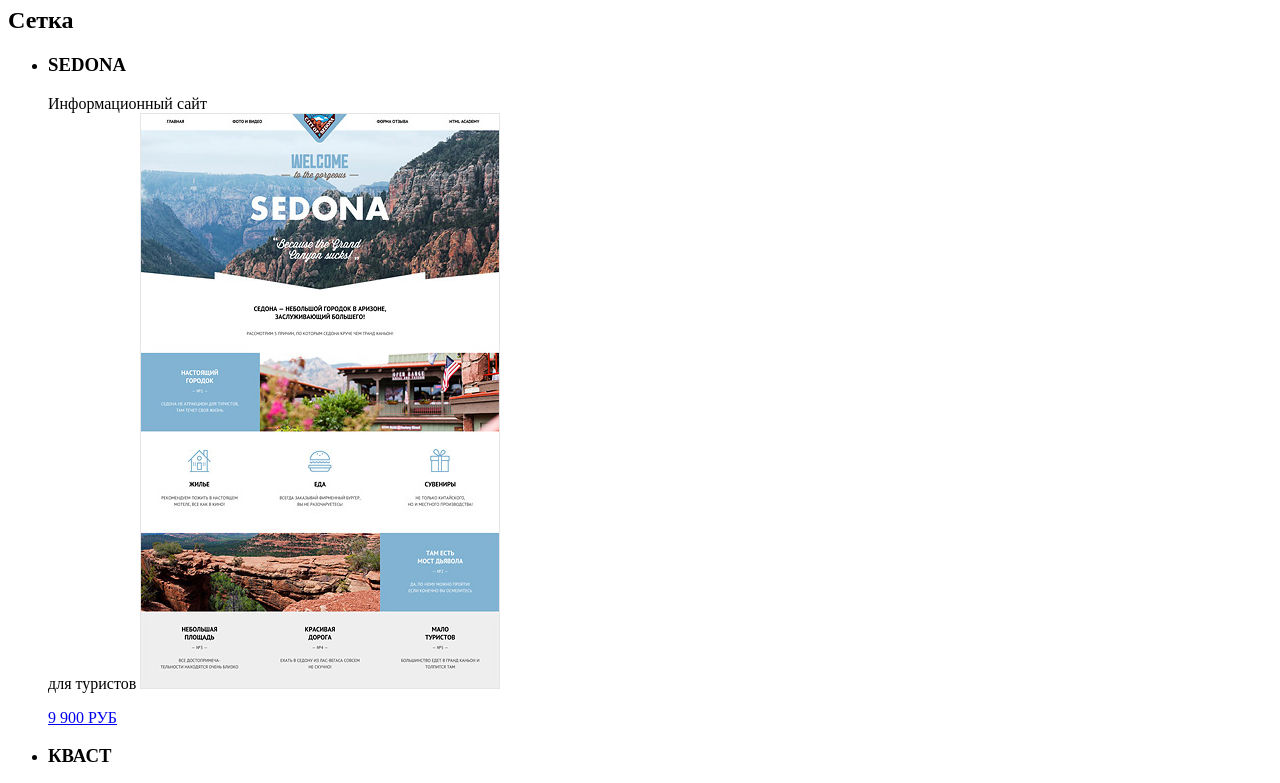
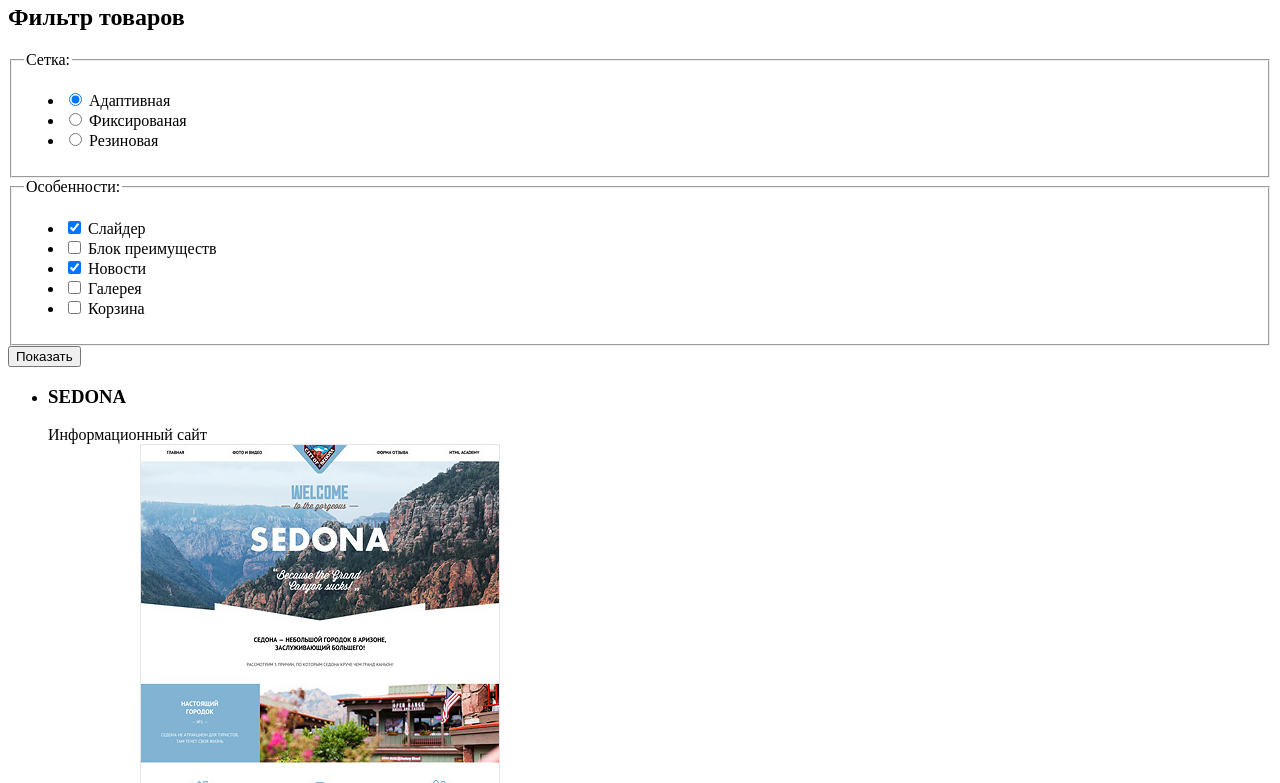
Before and after one commit to kilodarten/126474-nerds-27, a plain HTML site: page store.html in a window 1280 px wide. Shown: the part 275-1058 px from the top of the page. Drawn offline with Linux system fonts and the light colour scheme.

Commit message:
Дополнил разметку личного проекта, а именно: сделал доступным контент, сделал форму отправки и фильтр товаров

```diff
--- a/store.html
+++ b/store.html
@@ -18,7 +18,7 @@
         </ul>
         <ul>
           <li>
-            <button type="button">Корзина</button>
+            <a href="order.html">Корзина</a>
           </li>
         </ul>
       </nav>
@@ -26,10 +26,54 @@
     </header>
     <!-- тут будет какая то штука сверху-->
     <main>
-      <aside>
-        <h2>Сетка</h2>
-        <!-- тут будет форма, делать ее не умею пока что-->
-      </aside>
+      <section>
+        <h2>Фильтр товаров</h2>
+        <form action="get" action="https://echo.htmlacademy.ru">
+          <fieldset>
+              <legend>Сетка:</legend>
+              <ul>
+                <li>
+                  <input type="radio" name="product-group" value="adaptive" id="filter-adaptive"checked>
+                  <label for="filter-adaptive">Адаптивная</label>
+                </li>
+                <li>
+                  <input type="radio" name="product-group" value="fixed" id="filter-fixed">
+                  <label for="filter-fixed">Фиксированая</label>
+                </li>
+                <li>
+                  <input type="radio" name="product-group" value="flexible" id="filter-flexible">
+                  <label for="filter-flexible">Резиновая</label>
+                </li>
+              </ul>
+          </fieldset>
+          <fieldset>
+              <legend>Особенности:</legend>
+              <ul>
+                <li>
+                  <input type="checkbox" name="slider" id="filter-slider" checked>
+                  <label for="filter-slider">Слайдер</label>
+                </li>
+                <li>
+                  <input type="checkbox" name="advantages" id="filter-advantages" >
+                  <label for="filter-advantages">Блок преимуществ</label>
+                </li>
+                <li>
+                  <input type="checkbox" name="news" id="filter-news" checked>
+                  <label for="filter-news">Новости</label>
+                </li>
+                <li>
+                  <input type="checkbox" name="gallery" id="filter-gallery" >
+                  <label for="filter-gallery">Галерея</label>
+                </li>
+                <li>
+                  <input type="checkbox" name="basket" id="filter-basket" >
+                  <label for="filter-basket">Корзина</label>
+                </li>
+              </ul>
+          </fieldset>
+          <button type="submit">Показать</button>
+        </form>
+      </section>
       <section>
       <ul>
         <li>
@@ -96,6 +140,24 @@
         </li>
       </ul>
       </section>
+      <section>
+        <h2>Напишите нам</h2>
+        <form action="#" method="post">
+          <p>
+            <label id="appointment-name">Ваше имя:</label>
+            <input for="appointment-name" type="text" name="name" placeholder="Имя Фамилия">
+          </p>
+          <p>
+            <label id="appointment-email">Ваш e-mail:</label>
+            <input for="appointment-email" type="email" name="emailaddress" placeholder="email@example.com">
+          </p>
+          <p>
+            <label id="appointment-text">Текст письма:</label>
+            <input for="appointment-text" type="text" name="text" placeholder="В свободной форме">
+          </p>
+          <button type="submit">Отправить</button>
+        </form>
+      </section>
     </main>
     <footer>
       <div>
```
Also changed, not shown: index.html (+20 -2 lines).
